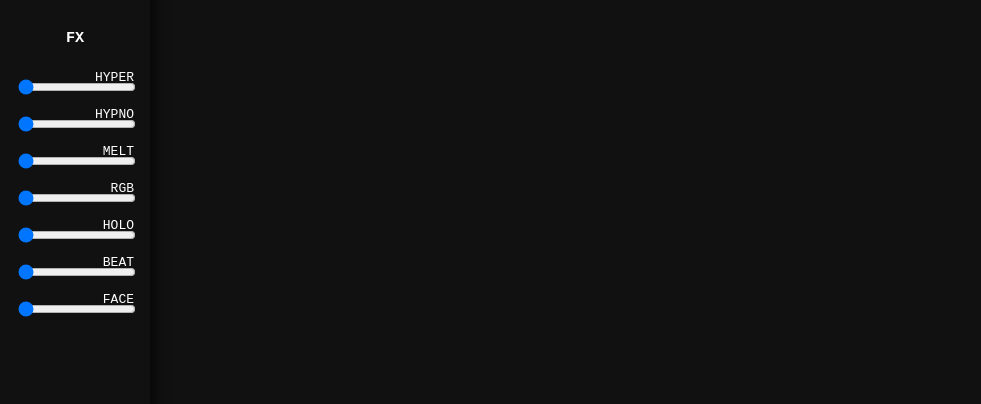
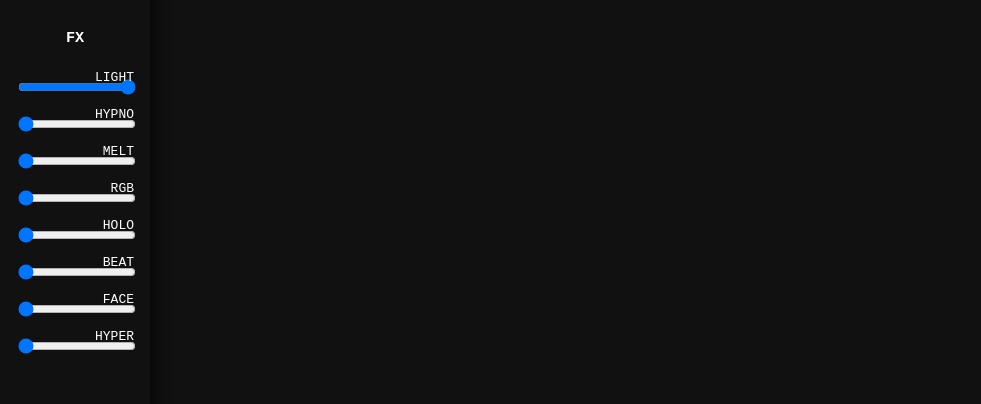
Before and after one commit to lakmeer/colossal-pinball, a SvelteKit app: page / in a window 1280 px wide. Shown: the part 159-563 px from the top of the page, without its empty margins (0-981 px from the left). Built offline with nearby package versions, Linux system fonts and the light colour scheme.

Commit message:
Added light slider

```diff
--- a/src/components/LayerRenderer.svelte
+++ b/src/components/LayerRenderer.svelte
@@ -103,6 +103,7 @@
     u_beat={fx.beat}
     u_rgb={fx.rgb}
     u_face={fx.face}
+    u_light={fx.light}
 
     u_num_lamps={lampState.length}
     u_lamps={lampState}
--- a/src/routes/+page.svelte
+++ b/src/routes/+page.svelte
@@ -258,13 +258,14 @@
   let score = table.gameState.score;
 
   let fx:FxConfig = {
-    hyper: 0,
+    light: 1,
     holo: 0,
     rgb: 0,
     distort: 0,
     hypno: 0,
     beat: 0,
-    face: 0
+    face: 0,
+    hyper: 0,
   }
 
   let rose = Color.fromTw('rose-950').toString();
@@ -292,8 +293,8 @@
     </pre>
     <h3>FX</h3>
     <div class="sliders">
-      <span>HYPER</span>
-      <input bind:value={fx.hyper} type="range" min="0" max="1" step="0.01" />
+      <span>LIGHT</span>
+      <input bind:value={fx.light} type="range" min="0" max="1" step="0.01" />
       <span>HYPNO</span>
       <input bind:value={fx.hypno} type="range" min="0" max="1" step="0.01" />
       <span>MELT</span>
@@ -306,6 +307,8 @@
       <input bind:value={fx.beat} type="range" min="0" max="1" step="0.01" />
       <span>FACE</span>
       <input bind:value={fx.face} type="range" min="0" max="1" step="0.01" />
+      <span>HYPER</span>
+      <input bind:value={fx.hyper} type="range" min="0" max="1" step="0.01" />
     </div>
   </div>
 
--- a/src/types.ts
+++ b/src/types.ts
@@ -18,10 +18,11 @@ export type InputState = {
 export type EventQueue = Array<[ string, EventType ]>;
 
 export type FxConfig = {
-  hyper: number;
+  light: number;
   holo: number;
   rainbow: number;
   distort: number;
   hypno: number;
   beat: number;
+  hyper: number;
 }
```
Also changed, not shown: src/shaders/table.glsl.
